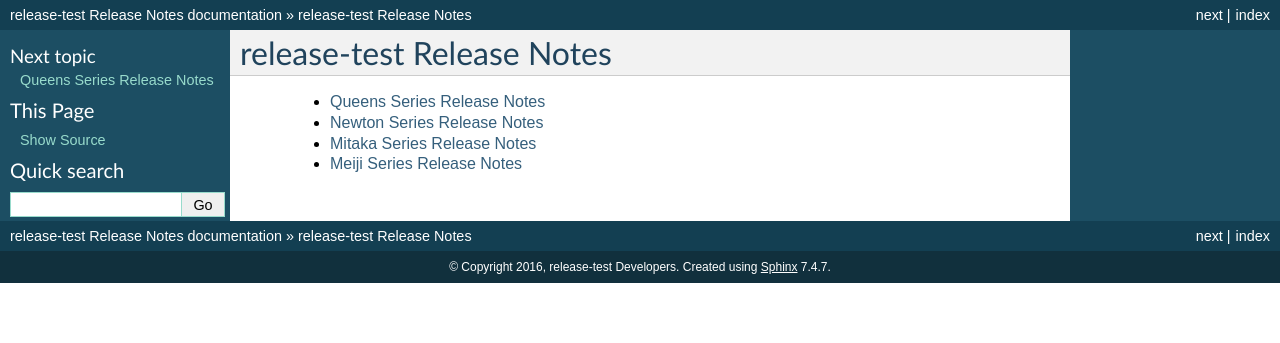
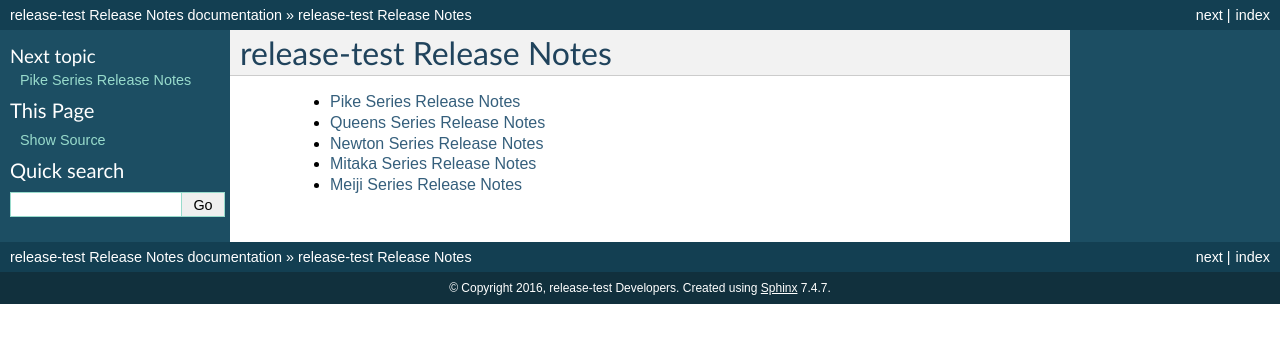
Before and after one commit to openstack/release-test, a Sphinx documentation site: the page built from releasenotes/source/index.rst, in a window 1280 px wide. Shown: the top 343 px of the page. Built offline with Sphinx 7.4.7, drawn with Linux system fonts in a browser that asks for light colours; pages that are not in the unit, such as notebooks, are missing from menus.

Commit message:
Update reno for stable/pike
Change-Id: Iab25b47ea01db0677f3dc46e5dd824a637ae67a3

```diff
--- a/releasenotes/source/index.rst
+++ b/releasenotes/source/index.rst
@@ -6,6 +6,7 @@
     :maxdepth: 1
 
     unreleased
+    pike
     queens
     newton
     mitaka
--- /dev/null
+++ b/releasenotes/source/pike.rst
@@ -0,0 +1,6 @@
+===================================
+ Pike Series Release Notes
+===================================
+
+.. release-notes::
+   :branch: stable/pike
```
